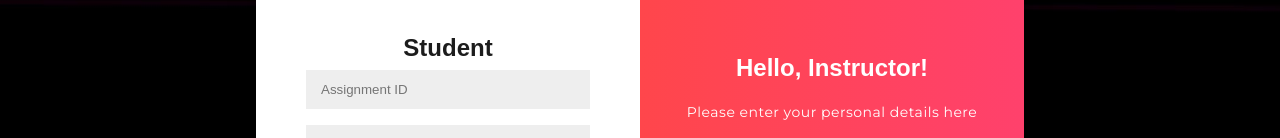
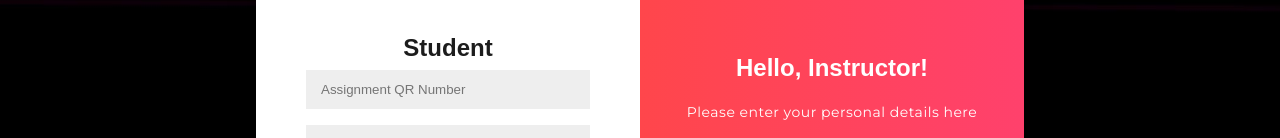
Before and after one commit to JBB0807/ISSP5-Front-End, a React (Vite) app: page /login in a window 1280 px wide. Shown: the part 281-419 px from the top of the page. Built offline with nearby package versions, Linux system fonts and the light colour scheme; no server answers; a web font is replaced by a local one.

Commit message:
added changes to verify student using QR code number and password instead

```diff
--- a/src/pages/AssignmentPage.jsx
+++ b/src/pages/AssignmentPage.jsx
@@ -75,7 +75,7 @@ const AssignmentPage = () => {
     formData.append("qrcodenumber", qrCodeNumber);
     formData.append("password", password);
     formData.append("description", description);
-    formData.append("intructoid", 9);
+    formData.append("instructorid", 9);
     if (file) {
       formData.append("file", file, file.name);
     }
--- a/src/pages/SignIn.jsx
+++ b/src/pages/SignIn.jsx
@@ -5,7 +5,7 @@ const authUrl = import.meta.env.VITE_AUTH_URL;
 
 function SignInForm() {
   const [state, setState] = React.useState({
-    assignmentID: "",
+    qrNumber: "",
     password: "",
   });
   const handleChange = (evt) => {
@@ -19,8 +19,8 @@ function SignInForm() {
   const handleOnSubmit = (evt) => {
     evt.preventDefault();
 
-    const { assignmentId, password } = state;
-    console.log(`You are loggind in with email: ${assignmentId} and password: ${password}`);
+    const { qrNumber, password } = state;
+    console.log(`You are loggind in with email: ${qrNumber} and password: ${password}`);
 
     console.log("Submitting login request with state:", state);
     fetch(`${authUrl}/auth/student/login`, {
@@ -59,10 +59,10 @@ function SignInForm() {
         </div> */}
 
         <input
-          type="assignmentId"
-          placeholder="Assignment ID"
-          name="assignmentId"
-          value={state.assignmentId}
+          type="number"
+          placeholder="Assignment QR Number"
+          name="qrNumber"
+          value={state.qrNumber}
           onChange={handleChange}
         />
         <input
```
